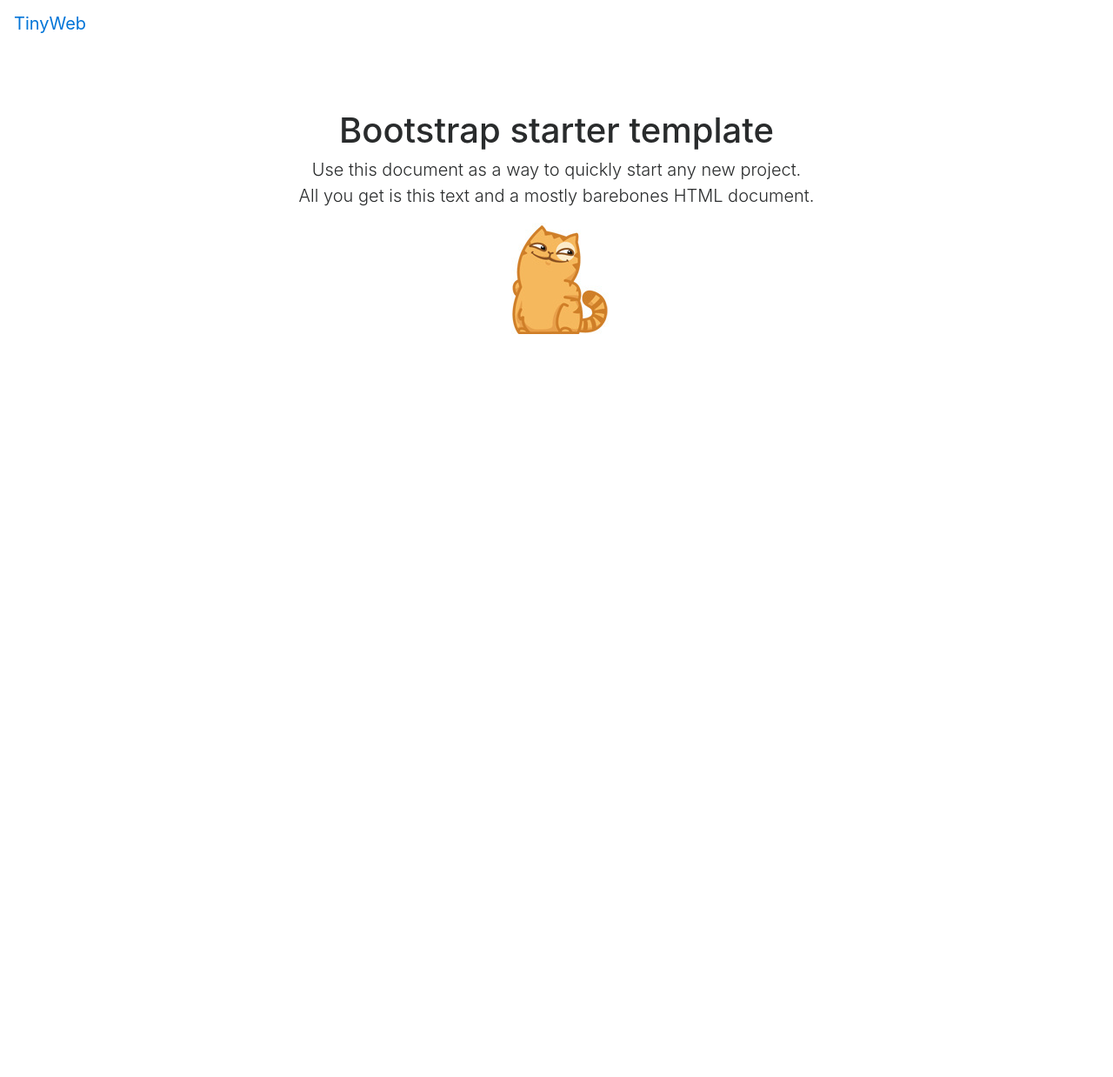
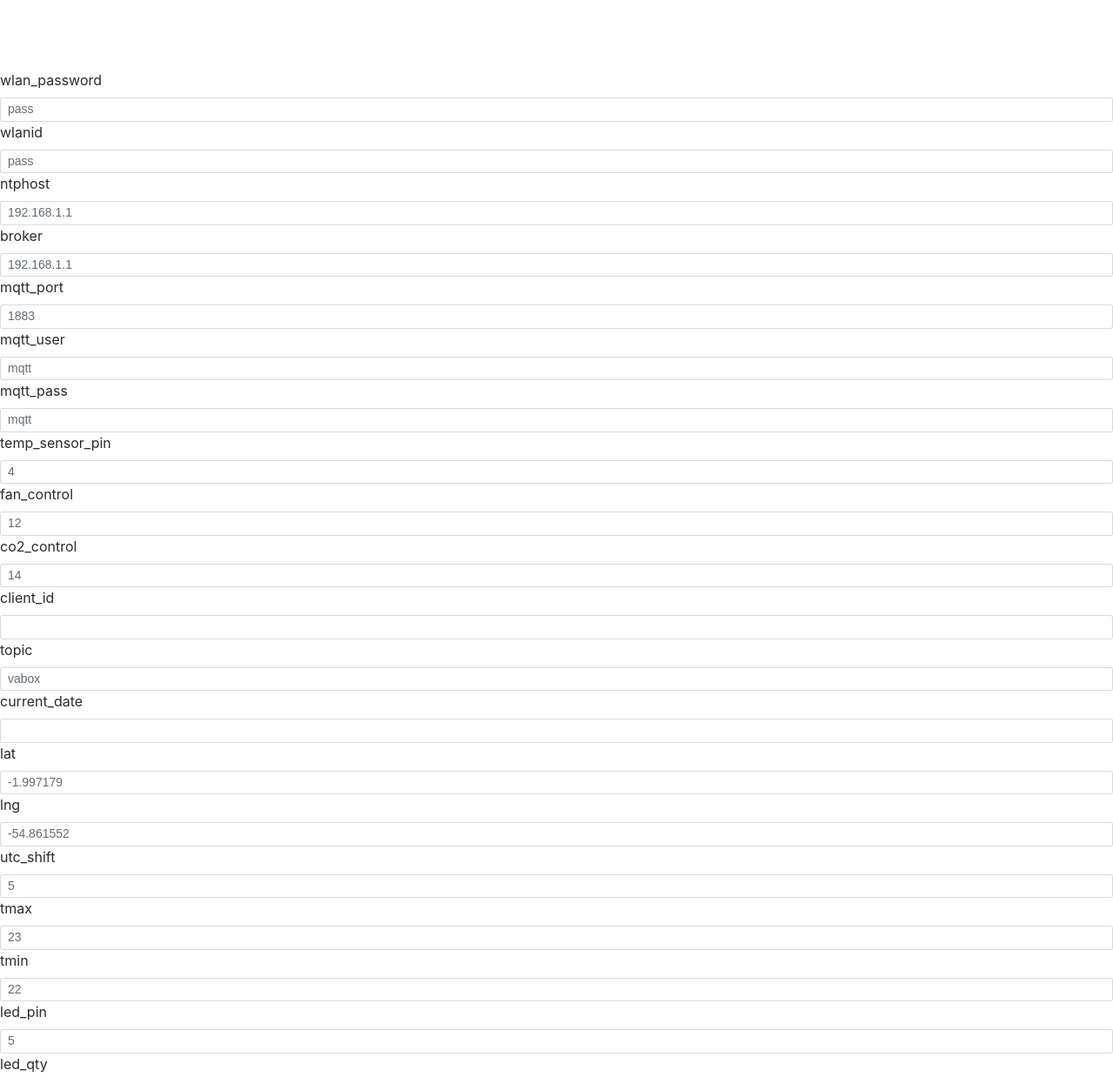
Before and after one commit to ivakorin/VABOX, a plain HTML site: page static/index.simple.html in a window 1280 px wide. Shown: the top 1238 px of the page at 87% size. Before the commit the page ends 800 px from the top, so only its background shows below. Drawn offline with nearby package versions, Linux system fonts and the light colour scheme.

Commit message:
Add web page

```diff
--- /dev/null
+++ b/static/config.json
@@ -0,0 +1,23 @@
+{
+  "wlan_password": "pass",
+  "wlanid": "pass",
+  "ntphost": "192.168.1.1",
+  "broker": "192.168.1.1",
+  "mqtt_port": 1883,
+  "mqtt_user": "mqtt",
+  "mqtt_pass": "mqtt",
+  "temp_sensor_pin": 4,
+  "fan_control": 12,
+  "co2_control": 14,
+  "client_id": "",
+  "topic": "vabox",
+  "current_date": "",
+  "lat": "-1.997179",
+  "lng": "-54.861552",
+  "utc_shift": 5,
+  "tmax": 23,
+  "tmin": 22,
+  "led_pin": 5,
+  "led_qty": 30,
+  "current_day": 0
+}
--- a/static/index.simple.html
+++ b/static/index.simple.html
@@ -35,43 +35,63 @@
 
 <body>
 
-<nav class="navbar navbar-expand-md navbar-dark bg-dark fixed-top">
-    <a class="navbar-brand" href="#">TinyWeb</a>
-    <button aria-controls="navbarsExampleDefault" aria-expanded="false" aria-label="Toggle navigation"
-            class="navbar-toggler" data-target="#navbarsExampleDefault" data-toggle="collapse" type="button">
-        <span class="navbar-toggler-icon"></span>
-    </button>
+<!--<nav class="navbar navbar-expand-md navbar-dark bg-dark fixed-top">-->
+<!--    <a class="navbar-brand" href="#">TinyWeb</a>-->
+<!--    <button aria-controls="navbarsExampleDefault" aria-expanded="false" aria-label="Toggle navigation"-->
+<!--            class="navbar-toggler" data-target="#navbarsExampleDefault" data-toggle="collapse" type="button">-->
+<!--        <span class="navbar-toggler-icon"></span>-->
+<!--    </button>-->
 
-    <div class="collapse navbar-collapse" id="navbarsExampleDefault">
-        <ul class="navbar-nav mr-auto">
-            <li class="nav-item active">
-                <a class="nav-link" href="#">Home <span class="sr-only">(current)</span></a>
-            </li>
-            <li class="nav-item">
-                <a class="nav-link" href="#">Enabled Link</a>
-            </li>
-            <li class="nav-item">
-                <a class="nav-link disabled" href="#">Disabled Link</a>
-            </li>
-        </ul>
-        <form class="form-inline my-2 my-lg-0">
-            <input aria-label="Search" class="form-control mr-sm-2" placeholder="Search" type="text">
-            <button class="btn btn-outline-success my-2 my-sm-0" type="submit">Search</button>
-        </form>
-    </div>
-</nav>
+<!--    <div class="collapse navbar-collapse" id="navbarsExampleDefault">-->
+<!--        <ul class="navbar-nav mr-auto">-->
+<!--            <li class="nav-item active">-->
+<!--                <a class="nav-link" href="#">Home <span class="sr-only">(current)</span></a>-->
+<!--            </li>-->
+<!--            <li class="nav-item">-->
+<!--                <a class="nav-link" href="#">Enabled Link</a>-->
+<!--            </li>-->
+<!--            <li class="nav-item">-->
+<!--                <a class="nav-link disabled" href="#">Disabled Link</a>-->
+<!--            </li>-->
+<!--        </ul>-->
+<!--        <form class="form-inline my-2 my-lg-0">-->
+<!--            <input aria-label="Search" class="form-control mr-sm-2" placeholder="Search" type="text">-->
+<!--            <button class="btn btn-outline-success my-2 my-sm-0" type="submit">Search</button>-->
+<!--        </form>-->
+<!--    </div>-->
+<!--</nav>-->
 
-<main class="container" role="main">
+<!--<main class="container" role="main">-->
 
-    <div class="starter-template">
-        <h1>Bootstrap starter template</h1>
-        <p class="lead">Use this document as a way to quickly start any new project.<br> All you get is this text and a
-            mostly barebones HTML document.</p>
-        <p><img src="images/gcat.jpg"></p>
-    </div>
+<!--    <div class="starter-template">-->
+<!--        <h1>Bootstrap starter template</h1>-->
+<!--        <p class="lead">Use this document as a way to quickly start any new project.<br> All you get is this text and a-->
+<!--            mostly barebones HTML document.</p>-->
+<!--        <p><img src="images/gcat.jpg"></p>-->
+<!--    </div>-->
 
-</main><!-- /.container -->
+<!--</main>&lt;!&ndash; /.container &ndash;&gt;-->
+<form id="id01"></form>
+<script>
+        var xhr = new XMLHttpRequest();
+        xhr.open('GET', 'config.json', false);
+        xhr.send();
+        var serialized = JSON.stringify(xhr.responseText);
+        var list = JSON.parse(xhr.responseText);
+        myFunction(list);
+        function myFunction(arr) {
+            var out = "";
+            var i;
+            for(var key in arr) {
+                out += '<label for="exampleFormControlSelect2">'+key+'</label>'
+                out += '<input class="form-control form-control-sm" type="text" placeholder="'+arr[key]+'">';
+            }
+            out +="";
+            document.getElementById("id01").innerHTML = out;
+        }
 
+
+</script>
 <!-- Bootstrap core JavaScript
 ================================================== -->
 <!-- Placed at the end of the document so the pages load faster -->
```
Also changed, not shown: 1 other file.
